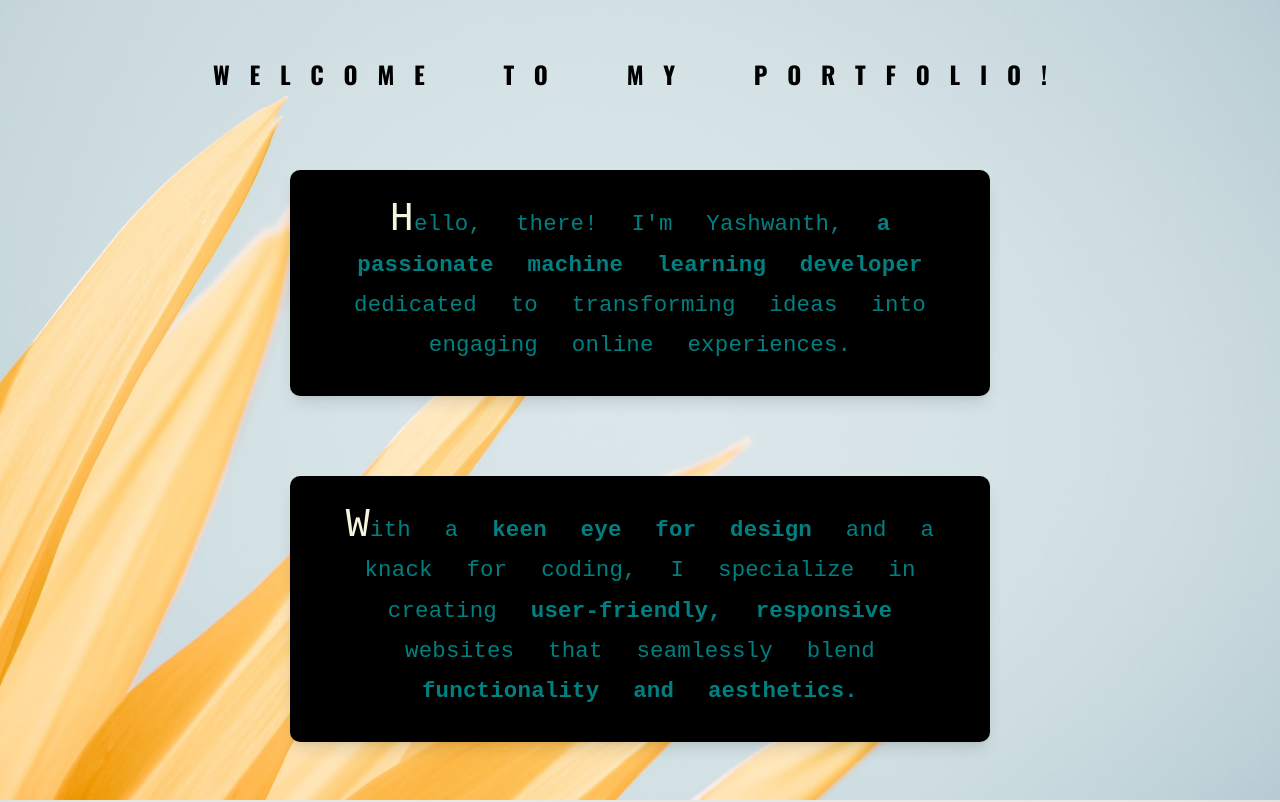
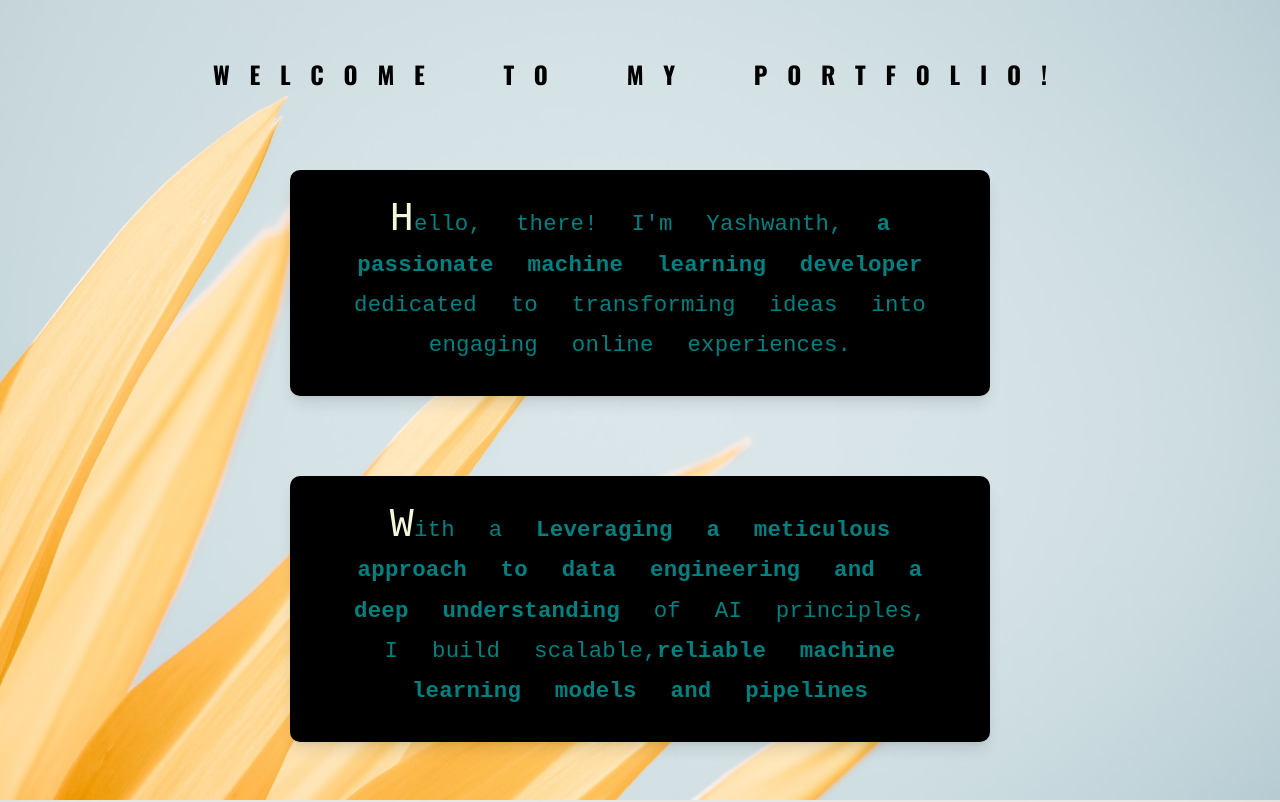
Before and after one commit to YashwanthSrinivasMLDev/Portfolio, a React (Create React App) app: page / in a window 1280 px wide. Shown: the top 802 px of the page. Built offline with nearby package versions, Linux system fonts and the light colour scheme.

Commit message:
removed effects in intro page 3

```diff
--- a/src/Components/Intro/Intro.js
+++ b/src/Components/Intro/Intro.js
@@ -163,15 +163,11 @@ function Intro(props) {
               >
                 With a{" "}
                 <Box sx={{ fontWeight: 800 }} component="span" f>
-                  keen eye for design
+                  Leveraging a meticulous approach to data engineering and a deep understanding
                 </Box>{" "}
-                and a knack for coding, I specialize in creating{" "}
+                of AI principles, I build scalable,
                 <Box component="span" sx={{ fontWeight: 800 }}>
-                  user-friendly, responsive
-                </Box>{" "}
-                websites that seamlessly blend{" "}
-                <Box component="span" sx={{ fontWeight: 800 }}>
-                  functionality and aesthetics.
+                  reliable machine learning models and pipelines
                 </Box>
               </Typography>
             </div>
```
